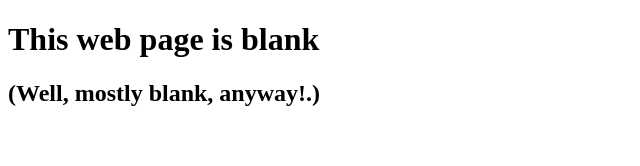
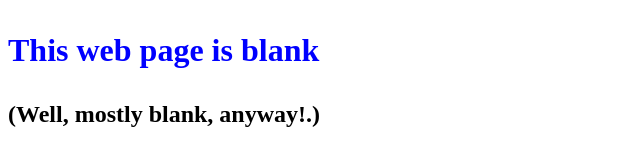
Before and after one commit to shubenkav1962/0main_openSAP_repo, a plain HTML site: page index.html in a window 1280 px wide. Shown: the whole page, without its empty margins (0-640 px from the left). Drawn offline with Linux system fonts and the light colour scheme.

Commit message:
unit 6 commit

```diff
--- a/index.html
+++ b/index.html
@@ -5,7 +5,7 @@
 <title>An Empty Web Page</title>
 </head>
 <body>
-<h1>This web page is blank</h1>
+<h1> <p style = "color:blue">  This web page is blank </h1>
 <h2>(Well, mostly blank, anyway!.)</h2>
 </body>
 </html>
```
Also changed, not shown: .che/project.json (added), 1 other file.
